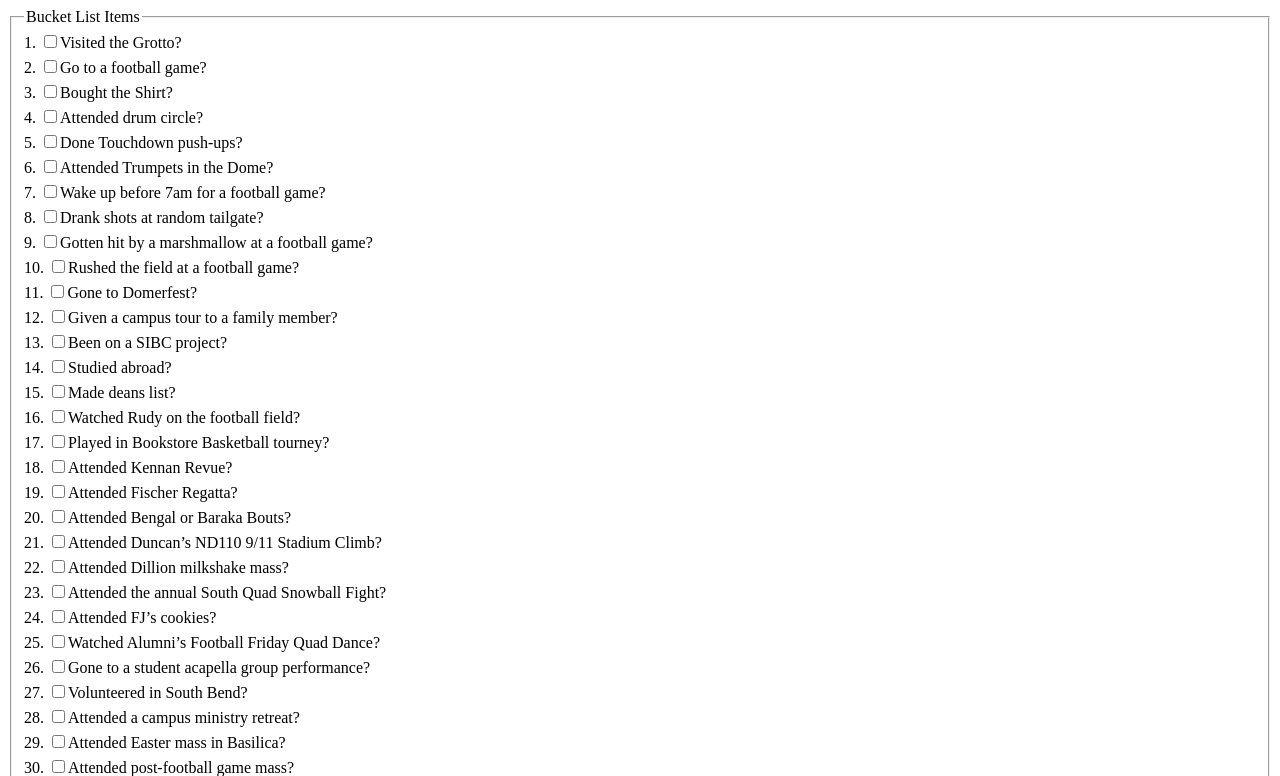
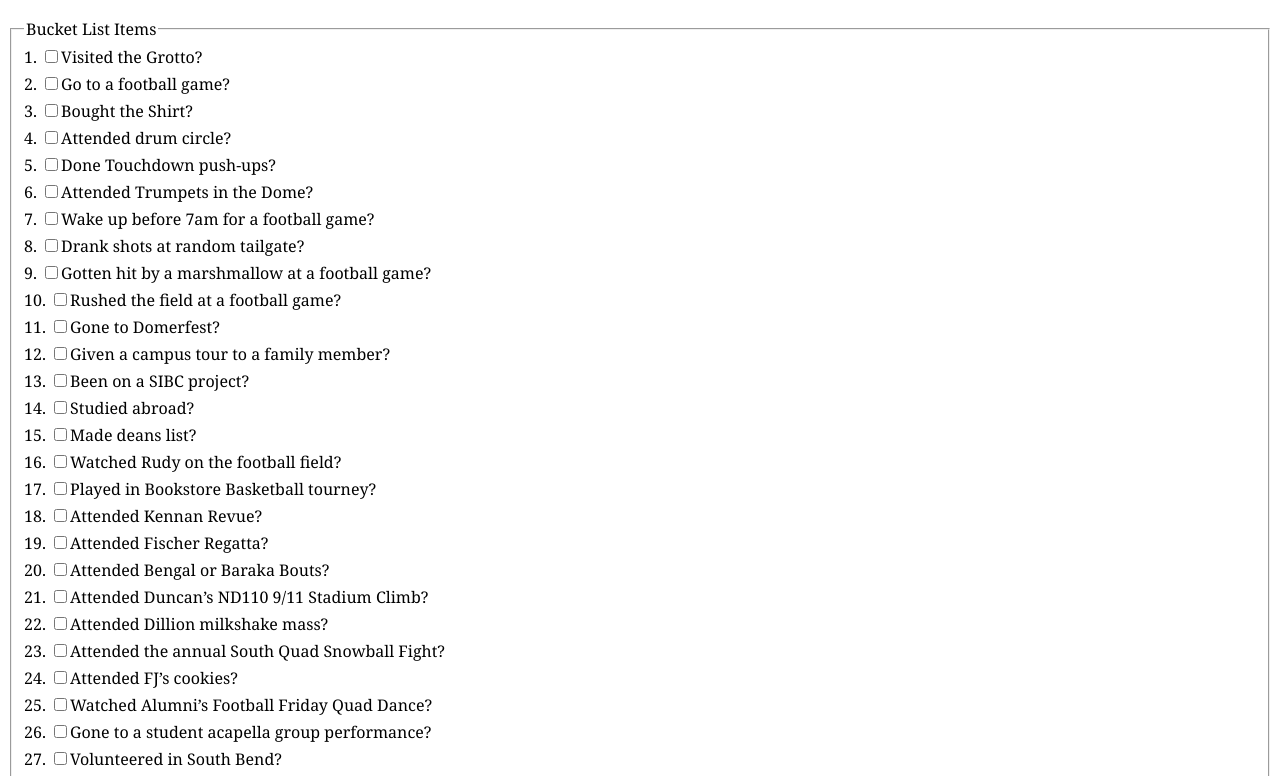
Before and after one commit to drewbraaten/ND100, a plain HTML site: page index.html in a window 1280 px wide. Shown: the part 91-867 px from the top of the page. Drawn offline with Linux system fonts and the light colour scheme.

Commit message:
Update index.html

```diff
--- a/index.html
+++ b/index.html
@@ -8,7 +8,7 @@
      crossorigin="anonymous"></script>
     <style>
         body {
-            font-family: Times New Roman, sans-serif;
+            font-family: Georgia, sans-serif;
         }
         label {
             display: block;
```
